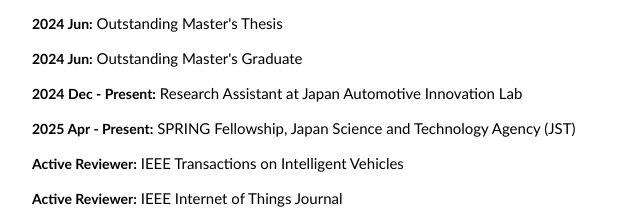
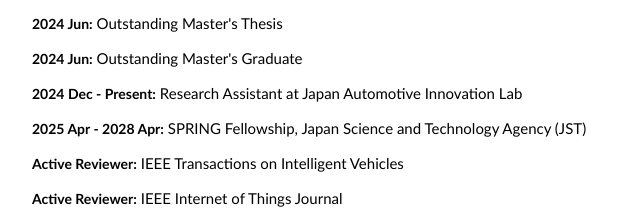
Before and after one commit to Yingzh1-Zhang/Yingzh1-Zhang.github.io, a plain HTML site: page index.html in a window 1280 px wide. Shown: the part 1476-1697 px from the top of the page, 158-798 px from the left. Drawn offline with Linux system fonts and the light colour scheme.

Commit message:
Update index.html

```diff
--- a/index.html
+++ b/index.html
@@ -104,7 +104,7 @@
             <p><strong>2024 Dec - Present:</strong> Research Assistant at Japan Automotive Innovation Lab</p>
         </div>
         <div class="experience-item">
-            <p><strong>2025 Apr - Present:</strong> SPRING Fellowship, Japan Science and Technology Agency (JST)</p>
+            <p><strong>2025 Apr - 2028 Apr:</strong> SPRING Fellowship, Japan Science and Technology Agency (JST)</p>
         </div>
         <div class="experience-item">
             <p><strong>Active Reviewer:</strong> IEEE Transactions on Intelligent Vehicles</p>
```
